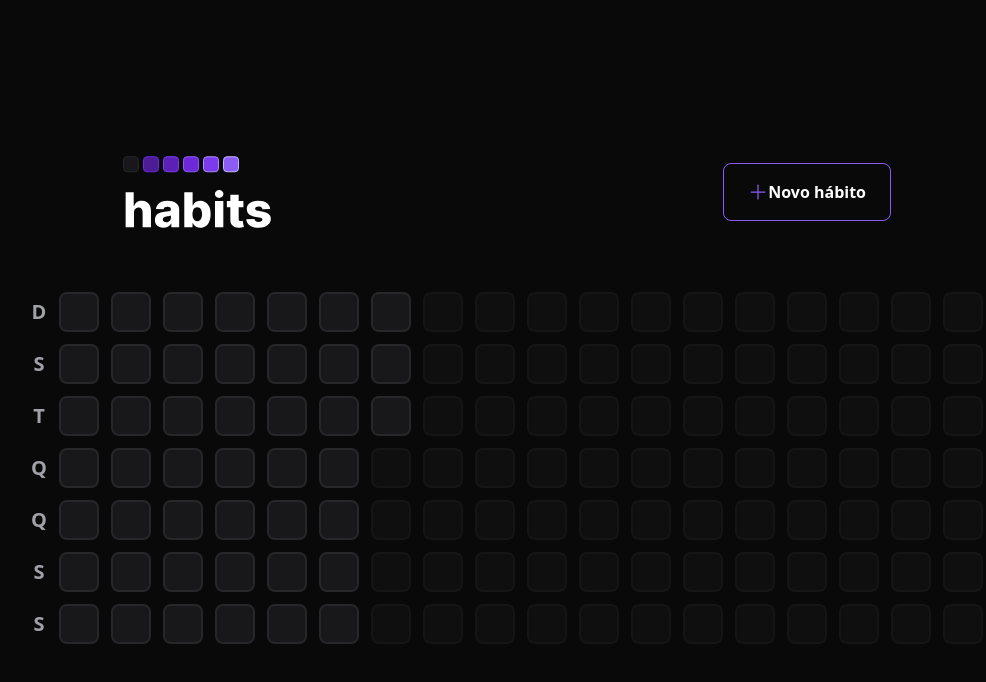
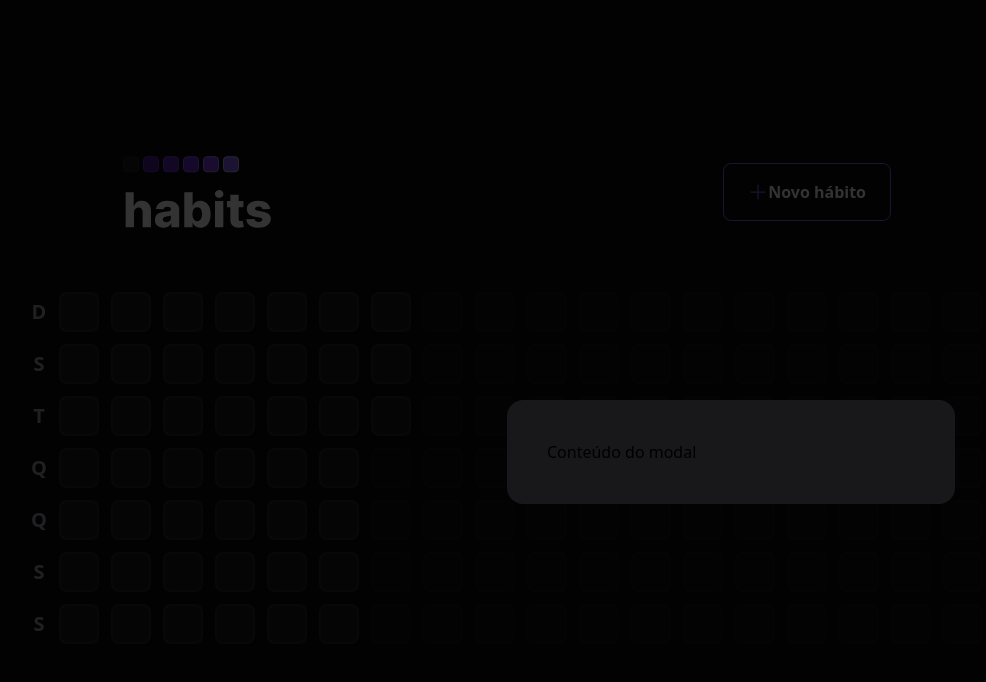
Before and after one commit to NicholasNascimento/nlw_setup_ignite, a React (Vite) app in the folder web/: page / in a window 1280 px wide. Both pictures are taken after a click on the button "Novo hábito". Shown: the top 682 px of the page, without its empty margins (133-1119 px from the left). Built offline with nearby package versions, Linux system fonts and the light colour scheme.

Commit message:
Adding radix

```diff
--- a/web/package.json
+++ b/web/package.json
@@ -9,6 +9,7 @@
     "preview": "vite preview"
   },
   "dependencies": {
+    "@radix-ui/react-dialog": "^1.0.2",
     "dayjs": "^1.11.7",
     "phosphor-react": "^1.4.1",
     "react": "^18.2.0",
--- a/web/src/components/Header.tsx
+++ b/web/src/components/Header.tsx
@@ -1,4 +1,5 @@
 import { Plus } from 'phosphor-react'
+import * as Dialog from '@radix-ui/react-dialog';
 
 import logoImage from '../assets/logo.svg'
 
@@ -7,13 +8,23 @@
     <div className='w-full max-w-3xl mx-auto flex items-center justify-between'>
       <img src={logoImage} alt="Logo" />
 
-      <button
-        type='button'
-        className='border border-violet-500 font-semibold text-white rounded-lg px-6 py-4 flex items-center hover:border-violet-300'
-      >
-        <Plus size={20} className='text-violet-500' />
-        Novo hábito
-      </button>
+      <Dialog.Root>
+        <Dialog.Trigger
+          type='button'
+          className='border border-violet-500 font-semibold text-white rounded-lg px-6 py-4 flex items-center hover:border-violet-300'
+        >
+          <Plus size={20} className='text-violet-500' />
+          Novo hábito
+        </Dialog.Trigger>
+
+        <Dialog.Portal>
+          <Dialog.Overlay className='w-screen h-screen bg-black/80 fixed inset-0' />
+
+          <Dialog.Content className='absolute p-10 bg-zinc-900 rounded-2xl w-full max-w-md top-1/2 left-1/2'>
+            Conteúdo do modal
+          </Dialog.Content>
+        </Dialog.Portal>
+      </Dialog.Root>
     </div>
   )
 }
```
Also changed, not shown: 1 other file (tests, documents, lock files or other folders).
